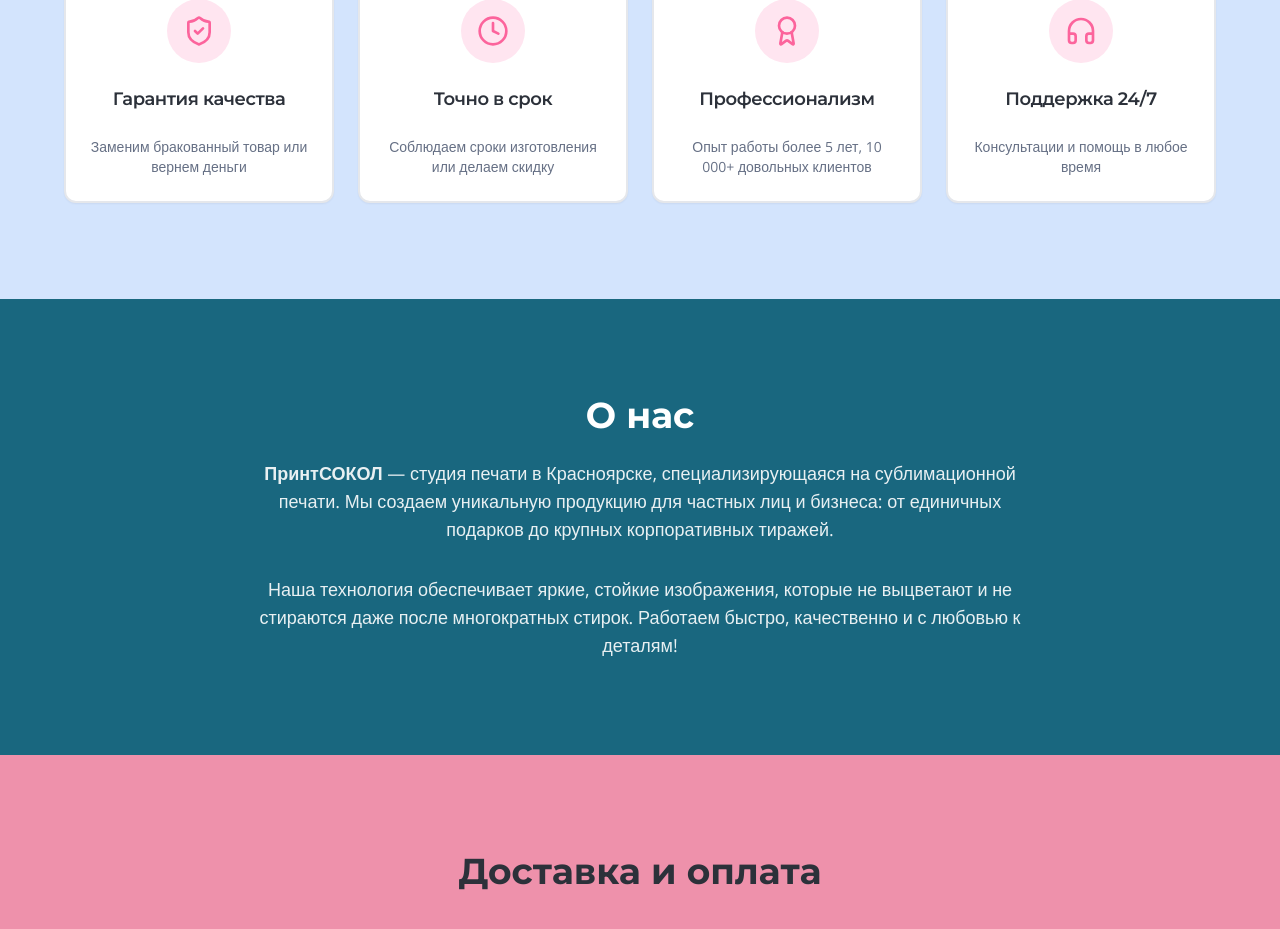
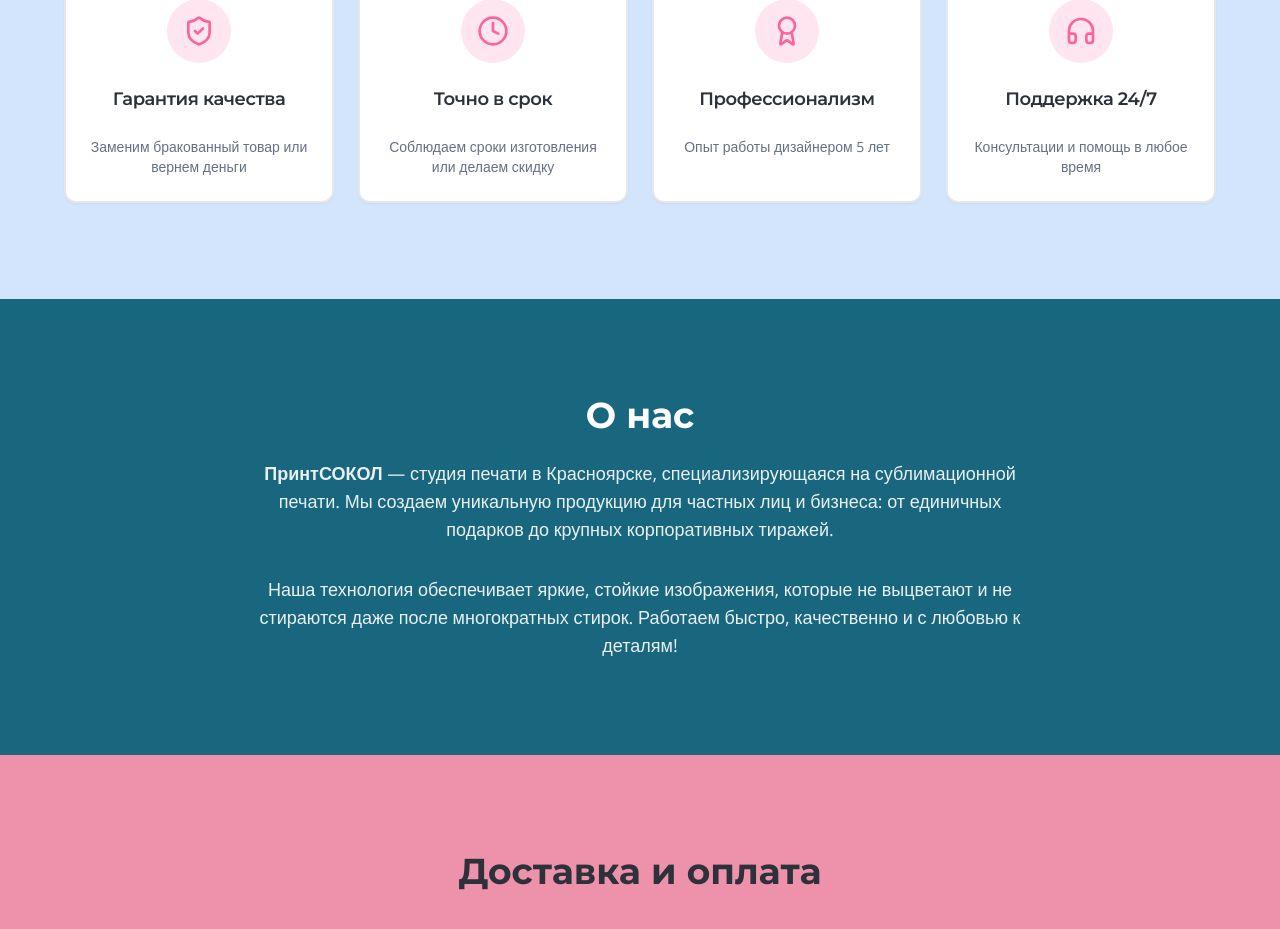
Before and after one commit to pr-poehali-dev/print-sokol-web, a React (Vite) app: page / in a window 1280 px wide. Shown: the part 4171-5100 px from the top of the page. Built offline with nearby package versions, Linux system fonts and the light colour scheme.

Commit message:
Напиши в блоке нашей гарантии карточки профессионализм, опыт работы дизайнером 5 лет.

```diff
--- a/src/components/sections/ContentSections.tsx
+++ b/src/components/sections/ContentSections.tsx
@@ -192,7 +192,7 @@ export default function ContentSections() {
               </CardHeader>
               <CardContent>
                 <p className="text-sm text-muted-foreground">
-                  Опыт работы более 5 лет, 10 000+ довольных клиентов
+                  Опыт работы дизайнером 5 лет
                 </p>
               </CardContent>
             </Card>
```
